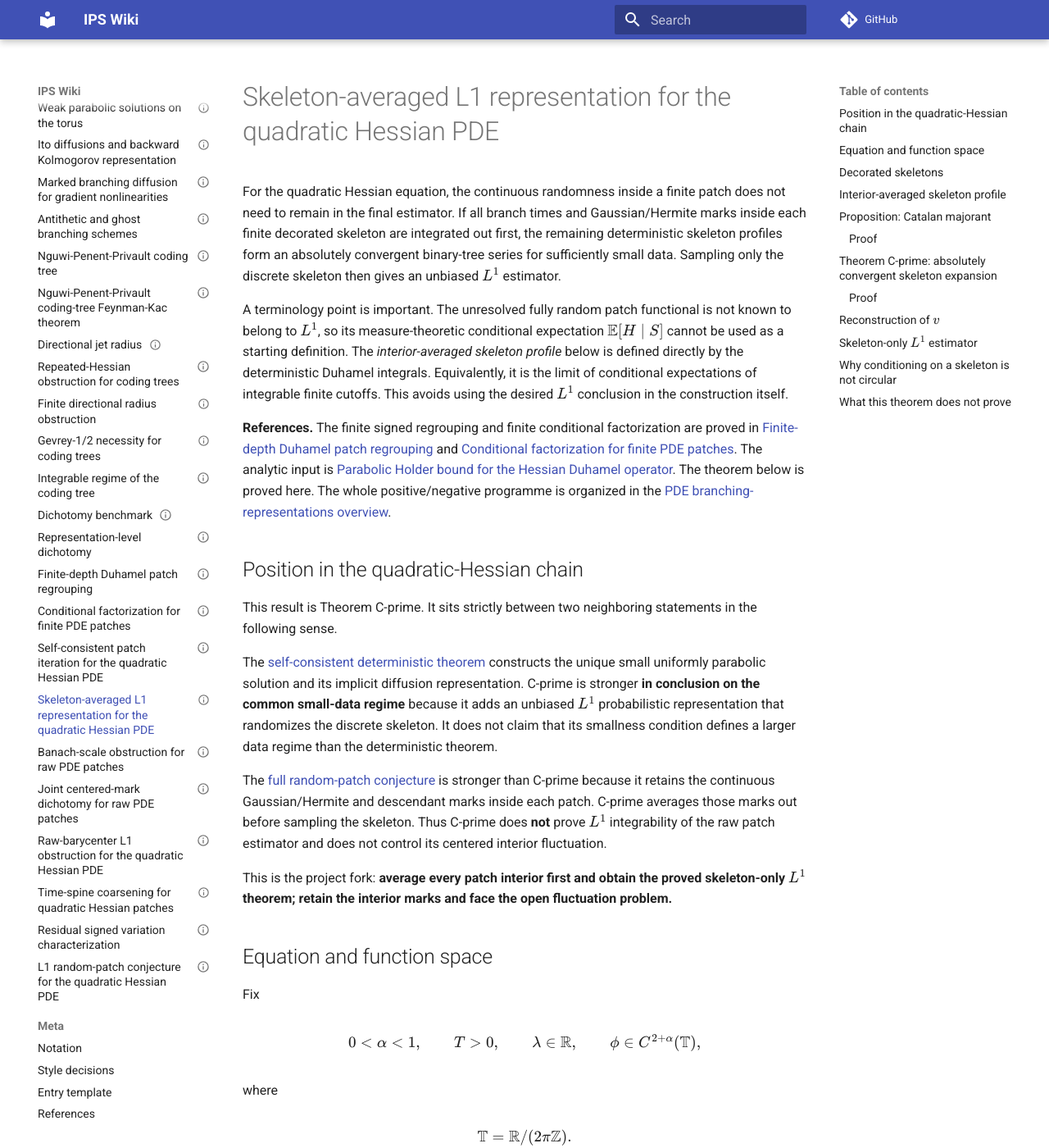
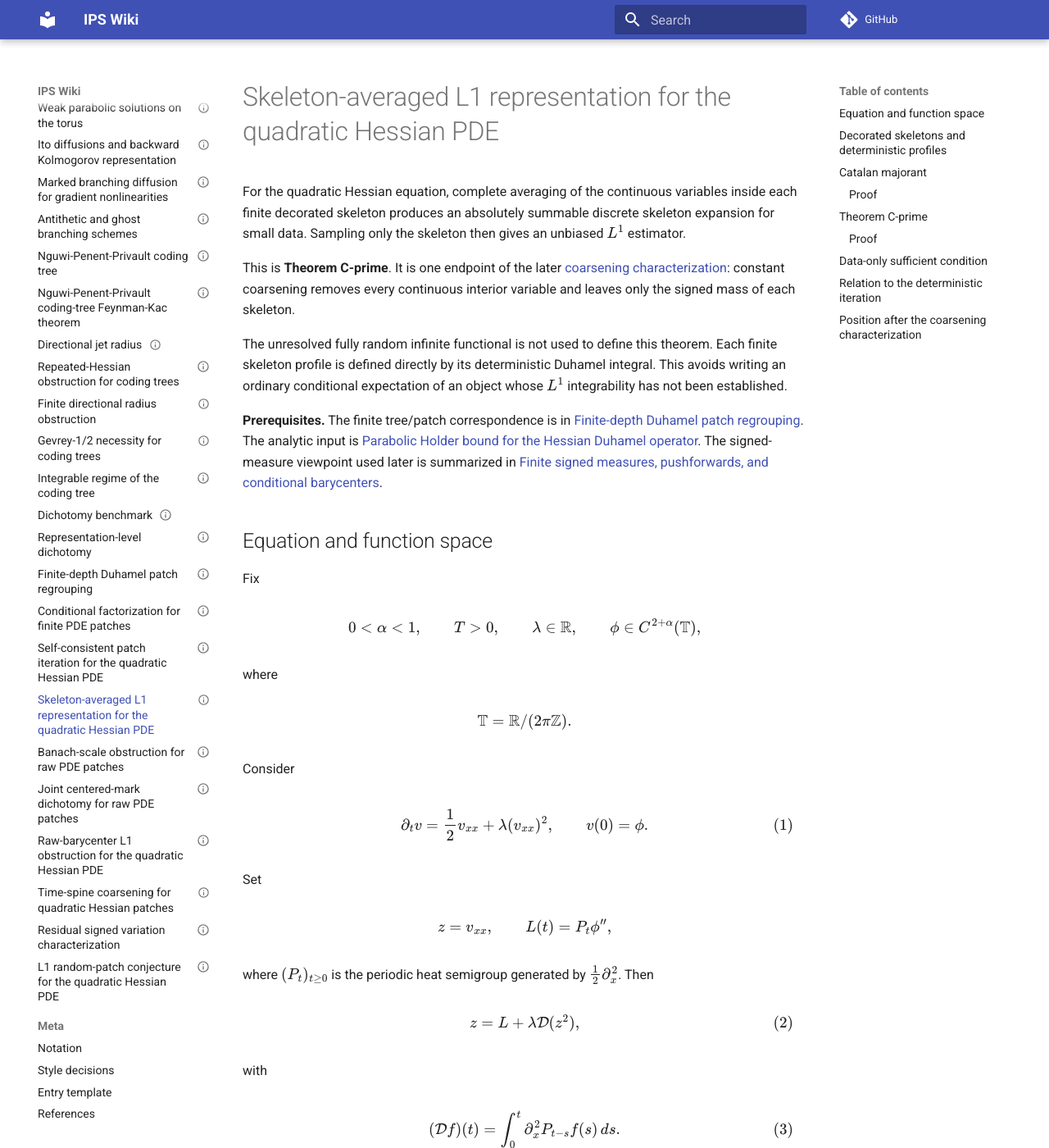
Before and after one commit to maciejgluchowski86-beep/ips-wiki, an MkDocs documentation site: the page built from docs/entries/skeleton-averaged-l1-representation-for-quadratic-hessian-pde.md, in a window 1280 px wide and 1400 px high. Shown: the whole window at 82% size. Built offline with MkDocs 1.6.1 and Material for MkDocs 9.7.7, drawn with Linux system fonts in a browser that asks for light colours; comment, search, counter and statistics services are not loaded; some of the changed text lies outside the part shown.

Commit message:
Bring C-prime entry in line with final theorem chain

```diff
--- a/docs/entries/skeleton-averaged-l1-representation-for-quadratic-hessian-pde.md
+++ b/docs/entries/skeleton-averaged-l1-representation-for-quadratic-hessian-pde.md
@@ -12,21 +12,13 @@ tags:
 
 # Skeleton-averaged L1 representation for the quadratic Hessian PDE
 
-For the quadratic Hessian equation, the continuous randomness inside a finite patch does not need to remain in the final estimator. If all branch times and Gaussian/Hermite marks inside each finite decorated skeleton are integrated out first, the remaining deterministic skeleton profiles form an absolutely convergent binary-tree series for sufficiently small data. Sampling only the discrete skeleton then gives an unbiased \(L^1\) estimator.
+For the quadratic Hessian equation, complete averaging of the continuous variables inside each finite decorated skeleton produces an absolutely summable discrete skeleton expansion for small data. Sampling only the skeleton then gives an unbiased \(L^1\) estimator.
 
-A terminology point is important. The unresolved fully random patch functional is not known to belong to \(L^1\), so its measure-theoretic conditional expectation \(\mathbb E[H\mid S]\) cannot be used as a starting definition. The *interior-averaged skeleton profile* below is defined directly by the deterministic Duhamel integrals. Equivalently, it is the limit of conditional expectations of integrable finite cutoffs. This avoids using the desired \(L^1\) conclusion in the construction itself.
+This is **Theorem C-prime**. It is one endpoint of the later [coarsening characterization](residual-signed-variation-characterization-for-coarsened-patches.md): constant coarsening removes every continuous interior variable and leaves only the signed mass of each skeleton.
 
-**References.** The finite signed regrouping and finite conditional factorization are proved in [Finite-depth Duhamel patch regrouping](finite-depth-duhamel-patch-regrouping.md) and [Conditional factorization for finite PDE patches](conditional-factorization-for-finite-pde-patches.md). The analytic input is [Parabolic Holder bound for the Hessian Duhamel operator](parabolic-holder-bound-for-hessian-duhamel-operator.md). The theorem below is proved here. The whole positive/negative programme is organized in the [PDE branching-representations overview](../pde-branching-representations.md).
+The unresolved fully random infinite functional is not used to define this theorem. Each finite skeleton profile is defined directly by its deterministic Duhamel integral. This avoids writing an ordinary conditional expectation of an object whose \(L^1\) integrability has not been established.
 
-## Position in the quadratic-Hessian chain
-
-This result is Theorem C-prime. It sits strictly between two neighboring statements in the following sense.
-
-The [self-consistent deterministic theorem](self-consistent-patch-iteration-for-quadratic-hessian-pde.md) constructs the unique small uniformly parabolic solution and its implicit diffusion representation. C-prime is stronger **in conclusion on the common small-data regime** because it adds an unbiased \(L^1\) probabilistic representation that randomizes the discrete skeleton. It does not claim that its smallness condition defines a larger data regime than the deterministic theorem.
-
-The [full random-patch conjecture](l1-random-patch-conjecture-for-quadratic-hessian-pde.md) is stronger than C-prime because it retains the continuous Gaussian/Hermite and descendant marks inside each patch. C-prime averages those marks out before sampling the skeleton. Thus C-prime does **not** prove \(L^1\) integrability of the raw patch estimator and does not control its centered interior fluctuation.
-
-This is the project fork: **average every patch interior first and obtain the proved skeleton-only \(L^1\) theorem; retain the interior marks and face the open fluctuation problem.**
+**Prerequisites.** The finite tree/patch correspondence is in [Finite-depth Duhamel patch regrouping](finite-depth-duhamel-patch-regrouping.md). The analytic input is [Parabolic Holder bound for the Hessian Duhamel operator](parabolic-holder-bound-for-hessian-duhamel-operator.md). The signed-measure viewpoint used later is summarized in [Finite signed measures, pushforwards, and conditional barycenters](finite-signed-measures-pushforwards-and-conditional-barycenters.md).
 
 ## Equation and function space
 
@@ -53,32 +45,31 @@ Consider
 $$
 \partial_tv
 =
-\frac12\partial_x^2v
-+\lambda(\partial_x^2v)^2,
+\frac12v_{xx}
++\lambda(v_{xx})^2,
 \qquad
-v(0)=\phi,
+v(0)=\phi.
 \tag{1}
 $$
 
-and set
+Set
 
 $$
-z=v_{xx}.
+z=v_{xx},
+\qquad
+L(t)=P_t\phi'',
 $$
 
-Then the Hessian mild equation is
+where \((P_t)_{t\ge0}\) is the periodic heat semigroup generated by \(\frac12\partial_x^2\). Then
 
 $$
 z
 =
-L
-+\lambda\mathcal D(z^2),
-\qquad
-L(t)=P_t\phi'',
+L+\lambda\mathcal D(z^2),
 \tag{2}
 $$
 
-where \((P_t)_{t\geq0}\) is the periodic heat semigroup generated by \(\frac12\partial_x^2\), and
+with
 
 $$
 (\mathcal Df)(t)
@@ -91,187 +82,129 @@ $$
 Let
 
 $$
-X_{\alpha,T}
-=
-C^{\alpha/2,\alpha}([0,T]\times\mathbb T)
+X=X_{\alpha,T}
+=C^{\alpha/2,\alpha}([0,T]\times\mathbb T)
 $$
 
-with the equivalent norm
+with norm
 
 $$
-\lVert f\rVert_X
+\|f\|_X
 =
-\lVert f\rVert_\infty
-+[f]_{x;\alpha}
-+[f]_{t;\alpha/2}.
-\tag{4}
+\|f\|_\infty
++[f]_{t;\alpha/2}
++[f]_{x;\alpha}.
 $$
 
-By the [Hessian Duhamel estimate](parabolic-holder-bound-for-hessian-duhamel-operator.md),
+By the Hessian Duhamel estimate, there is a finite constant \(C_{\mathcal D}(\alpha,T)\) such that
 
 $$
-\lVert\mathcal D(fg)\rVert_X
-\leq
+\|\mathcal D(fg)\|_X
+\le
 C_{\mathcal D}(\alpha,T)
-\lVert f\rVert_X
-\lVert g\rVert_X.
-\tag{5}
+\|f\|_X\|g\|_X.
+\tag{4}
 $$
 
 Put
 
 $$
-M
+M=\|L\|_X,
+\qquad
+ a=|\lambda|C_{\mathcal D}(\alpha,T)M.
+\tag{5}
+$$
+
+## Decorated skeletons and deterministic profiles
+
+Let \(\mathfrak T\) be the set of finite rooted planar full binary trees. A leaf represents \(L\). If
+
+$$
+\tau=[\tau_1,\tau_2],
+$$
+
+define recursively
+
+$$
+F_\bullet=L,
+\qquad
+F_\tau
 =
-\lVert L\rVert_X,
-\qquad
-a
-=
-|\lambda|C_{\mathcal D}(\alpha,T)M.
+\lambda\mathcal D(F_{\tau_1}F_{\tau_2}).
 \tag{6}
 $$
 
-If \(Z\sim N(0,1)\), set
-
-$$
-m_\alpha=\mathbb E|Z|^\alpha.
-$$
-
-The heat-lift estimate gives the data-only bound
-
-$$
-M
-\leq
-(1+m_\alpha)
-\lVert\phi''\rVert_{C^\alpha}.
-\tag{7}
-$$
-
-## Decorated skeletons
-
-Let \(\mathfrak T\) be the set of finite rooted planar full binary trees. An internal vertex represents one quadratic Hessian Duhamel insertion and a leaf represents the heat lift \(L\).
-
-Equivalently, decompose every tree into maximal left-child chains as in the [finite patch theorem](finite-depth-duhamel-patch-regrouping.md). The resulting patch skeleton together with the integer length of every patch is a *decorated patch skeleton*. This is in bijection with the original binary tree. Continuous branch times, Brownian increments, and Hermite marks are **not** part of the decorated skeleton in this entry; they are the variables that are integrated out first.
+These are the deterministic Duhamel contributions of the finite trees. Equivalently, one may first decompose each tree into maximal left-child patches and integrate every branch time, Brownian increment, and Gaussian/Hermite mark inside the resulting decorated skeleton. The resulting deterministic function is again \(F_\tau\).
 
 Let \(\mathfrak T_n\) be the trees with \(n\) internal vertices. Then
 
 $$
 |\mathfrak T_n|
+=C_n
 =
-C_n
-=
-\frac{1}{n+1}\binom{2n}{n},
-\tag{8}
+\frac1{n+1}\binom{2n}{n}.
+\tag{7}
 $$
 
-where \(C_n\) is the \(n\)-th Catalan number.
-
-## Interior-averaged skeleton profile
-
-Define \(F_\tau\in X_{\alpha,T}\) recursively. For the one-leaf tree \(\bullet\), set
-
-$$
-F_\bullet=L.
-\tag{9}
-$$
-
-If \(\tau=[\tau_1,\tau_2]\) has left and right subtrees \(\tau_1,\tau_2\), set
-
-$$
-F_\tau
-=
-\lambda\mathcal D
-\left(
-F_{\tau_1}F_{\tau_2}
-\right).
-\tag{10}
-$$
-
-For a fixed finite tree, equations (9)--(10) are exactly its deterministic Duhamel contribution. By finite patch regrouping, the same function is obtained if the vertices are first grouped into maximal left-spine patches and all continuous variables inside those patches are integrated before the outer skeleton is considered.
-
-The profile \(F_\tau\) should therefore be understood as the signed interior average attached to the decorated skeleton \(\tau\). No pathwise Holder norm of the raw Gaussian/Hermite estimator appears in its definition.
-
-## Proposition: Catalan majorant
+## Catalan majorant
 
 For every \(\tau\in\mathfrak T_n\),
 
 $$
-\lVert F_\tau\rVert_X
-\leq
-M a^n.
-\tag{11}
-$$
-
-Consequently, if
-
-$$
-4a<1,
-\tag{12}
-$$
-
-then
-
-$$
-\sum_{\tau\in\mathfrak T}
-\lVert F_\tau\rVert_X
-<\infty.
-\tag{13}
-$$
-
-More explicitly,
-
-$$
-\sum_{\tau\in\mathfrak T}
-\lVert F_\tau\rVert_X
-\leq
-M
-\sum_{n=0}^\infty C_n a^n
-=
-M\frac{1-\sqrt{1-4a}}{2a},
-\tag{14}
-$$
-
-with the value \(M\) at \(a=0\).
-
-A sufficient condition expressed only in the data is
-
-$$
-4|\lambda|
-C_{\mathcal D}(\alpha,T)
-(1+m_\alpha)
-\lVert\phi''\rVert_{C^\alpha}
-<1.
-\tag{15}
+\boxed{
+\|F_\tau\|_X
+\le
+Ma^n.
+}
+\tag{8}
 $$
 
 ### Proof
 
-The bound (11) is by induction on the number of internal vertices. It is immediate for the leaf. If \(\tau=[\tau_1,\tau_2]\) and \(\tau_i\) has \(n_i\) internal vertices, then \(n=n_1+n_2+1\), and (5) gives
+The statement is immediate for the leaf. If \(\tau=[\tau_1,\tau_2]\) and \(\tau_i\) has \(n_i\) internal vertices, then \(n=n_1+n_2+1\). Using (4) and the induction hypothesis,
 
 $$
 \begin{aligned}
-\lVert F_\tau\rVert_X
-&\leq
+\|F_\tau\|_X
+&\le
 |\lambda|C_{\mathcal D}
-\lVert F_{\tau_1}\rVert_X
-\lVert F_{\tau_2}\rVert_X\\
-&\leq
+\|F_{\tau_1}\|_X
+\|F_{\tau_2}\|_X\\
+&\le
 |\lambda|C_{\mathcal D}
 M^2a^{n_1+n_2}
-=
-Ma^n.
+=Ma^n.
 \end{aligned}
 $$
 
-Summing over the \(C_n\) trees of size \(n\) gives (14). The Catalan generating series has radius \(1/4\), proving (13) under (12). Equation (15) follows from (7).
-
-## Theorem C-prime: absolutely convergent skeleton expansion
-
-Under the hypotheses above, assume the explicit smallness condition
+Therefore
 
 $$
-4|\lambda|C_{\mathcal D}(\alpha,T)M<1.
-\tag{16}
+\sum_{\tau\in\mathfrak T}\|F_\tau\|_X
+\le
+M\sum_{n\ge0}C_na^n.
+\tag{9}
+$$
+
+The Catalan generating function is
+
+$$
+\sum_{n\ge0}C_na^n
+=
+\frac{1-\sqrt{1-4a}}{2a},
+\qquad 0\le a<\frac14,
+\tag{10}
+$$
+
+with value \(1\) at \(a=0\).
+
+## Theorem C-prime
+
+Fix \(0<\alpha<1\), \(T>0\), \(\lambda\in\mathbb R\), and \(\phi\in C^{2+\alpha}(\mathbb T)\), and define \(X,M,a\) by (5). Assume
+
+$$
+\boxed{4a<1.}
+\tag{11}
 $$
 
 Then
@@ -280,194 +213,195 @@ $$
 z_*
 =
 \sum_{\tau\in\mathfrak T}F_\tau
-\tag{17}
+\tag{12}
 $$
 
-converges absolutely in \(X_{\alpha,T}\). The sum satisfies the Hessian mild equation
+converges absolutely in \(X\) and satisfies
 
 $$
 z_*
 =
 L+\lambda\mathcal D(z_*^2).
-\tag{18}
+\tag{13}
 $$
 
-Moreover, with
+Define
 
 $$
-R(a)
+R_*(a)
 =
 M\frac{1-\sqrt{1-4a}}{2a},
-\tag{19}
+\qquad
+R_*(0)=M.
+\tag{14}
 $$
 
-interpreted as \(M\) when \(a=0\), the function \(z_*\) is the unique solution of (18) in the closed \(X_{\alpha,T}\)-ball of radius \(R(a)\).
+Then \(z_*\) is the unique fixed point of (13) in the closed \(X\)-ball of radius \(R_*(a)\).
+
+If \(\pi\) is any probability mass function on \(\mathfrak T\) with
+
+$$
+\pi(\tau)>0
+\qquad\text{for every }\tau,
+$$
+
+sample \(S\sim\pi\) and set
+
+$$
+\widehat z(t,x)
+=
+\frac{F_S(t,x)}{\pi(S)}.
+\tag{15}
+$$
+
+Then, for every \((t,x)\in[0,T]\times\mathbb T\),
+
+$$
+\widehat z(t,x)\in L^1,
+\qquad
+\mathbb E[\widehat z(t,x)]
+=z_*(t,x).
+\tag{16}
+$$
+
+Finally,
+
+$$
+v_*(t)
+=
+P_t\phi
++\lambda\int_0^t
+P_{t-s}[z_*(s)^2]\,ds
+\tag{17}
+$$
+
+belongs to
+
+$$
+C^{1+\alpha/2,2+\alpha}([0,T]\times\mathbb T),
+$$
+
+satisfies \(v_{*,xx}=z_*\), and is a classical solution of (1).
 
 ### Proof
 
-Absolute convergence gives a well-defined element \(z_*\in X_{\alpha,T}\). The non-leaf trees are in bijection with ordered pairs \((\tau_1,\tau_2)\) of finite trees by removing the root. Since
-
-$$
-\sum_\tau\lVert F_\tau\rVert_X<\infty
-$$
-
-and the bilinear map in (5) is continuous, the corresponding double series is absolutely convergent. Therefore its order may be changed, and
+Absolute convergence follows immediately from (9)--(11). Because the series is absolutely convergent in the Banach space \(X\) and \((f,g)\mapsto\lambda\mathcal D(fg)\) is continuous bilinear, the double series over ordered pairs of subtrees may be rearranged. Removing the root of every non-leaf tree gives
 
 $$
 \begin{aligned}
 z_*-L
 &=
 \sum_{\tau_1,\tau_2}
+\lambda\mathcal D(F_{\tau_1}F_{\tau_2})\\
+&=
 \lambda\mathcal D
-\left(F_{\tau_1}F_{\tau_2}\right)\\
-&=
-\lambda\mathcal D\left[
+\left[
 \left(\sum_{\tau_1}F_{\tau_1}\right)
 \left(\sum_{\tau_2}F_{\tau_2}\right)
 \right]
 =
 \lambda\mathcal D(z_*^2).
 \end{aligned}
-\tag{20}
 $$
 
-This is the point at which absolute convergence is load-bearing: without it, the Cauchy product and exchange of the skeleton sums would not be justified.
-
-For uniqueness, let
+The Catalan identity implies
 
 $$
-\Phi(z)=L+\lambda\mathcal D(z^2).
+R_*(a)
+=
+M+|\lambda|C_{\mathcal D}R_*(a)^2.
 $$
 
-The Catalan identity gives
+Thus the fixed-point map
 
 $$
-R(a)
-=
-M+|\lambda|C_{\mathcal D}R(a)^2,
-\tag{21}
+\Phi(z)=L+\lambda\mathcal D(z^2)
 $$
 
-so \(\Phi\) maps the closed ball of radius \(R(a)\) into itself. If \(\lVert z\rVert_X,\lVert w\rVert_X\leq R(a)\), then
+maps the closed ball of radius \(R_*(a)\) into itself. For \(\|z\|_X,\|w\|_X\le R_*(a)\),
 
 $$
-\lVert\Phi(z)-\Phi(w)\rVert_X
-\leq
-2|\lambda|C_{\mathcal D}R(a)
-\lVert z-w\rVert_X.
-\tag{22}
+\|\Phi(z)-\Phi(w)\|_X
+\le
+2|\lambda|C_{\mathcal D}R_*(a)
+\|z-w\|_X,
 $$
 
-By (6) and (19),
+and
 
 $$
-2|\lambda|C_{\mathcal D}R(a)
+2|\lambda|C_{\mathcal D}R_*(a)
 =
-1-\sqrt{1-4a}
-<1.
-\tag{23}
+1-\sqrt{1-4a}<1.
 $$
 
-Hence \(\Phi\) is a contraction of that ball and the solution there is unique.
+Hence the fixed point is unique in that ball.
 
-## Reconstruction of \(v\)
-
-Define
-
-$$
-v_*(t)
-=
-P_t\phi
-+
-\lambda\int_0^t
-P_{t-s}[z_*(s)^2]\,ds.
-\tag{24}
-$$
-
-Differentiating twice in space and using (18) gives
-
-$$
-v_{*,xx}=z_*.
-\tag{25}
-$$
-
-Since \(z_*^2\in C^{\alpha/2,\alpha}\) and \(\phi\in C^{2+\alpha}\), standard periodic parabolic Schauder regularity gives
-
-$$
-v_*\in C^{1+\alpha/2,2+\alpha}([0,T]\times\mathbb T),
-$$
-
-so \(v_*\) is a classical solution of (1). On every regime where the hypotheses of the self-consistent deterministic theorem also hold, uniqueness identifies \(v_*\) with the solution constructed there.
-
-Thus C-prime strengthens Theorem B at the level of conclusions on their common small-data regime: the same deterministic solution now has an absolutely integrable skeleton-only representation. It does not claim a larger data regime than Theorem B.
-
-## Skeleton-only \(L^1\) estimator
-
-Let \(\pi\) be any probability mass function on the countable set \(\mathfrak T\) such that
-
-$$
-\pi(\tau)>0
-\qquad
-\text{for every }\tau\in\mathfrak T.
-$$
-
-Sample one decorated skeleton \(S\sim\pi\) and define
-
-$$
-\widehat z(t,x)
-=
-\frac{F_S(t,x)}{\pi(S)}.
-\tag{26}
-$$
-
-This estimator randomizes only the discrete skeleton. All continuous branch-time and spatial/Hermite variables inside the skeleton have already been averaged in \(F_S\).
-
-Then, for every \((t,x)\in[0,T]\times\mathbb T\),
+For the estimator,
 
 $$
 \begin{aligned}
 \mathbb E|\widehat z(t,x)|
 &=
-\sum_{\tau\in\mathfrak T}
-|F_\tau(t,x)|\\
-&\leq
-\sum_{\tau\in\mathfrak T}
-\lVert F_\tau\rVert_X
+\sum_{\tau\in\mathfrak T}|F_\tau(t,x)|\\
+&\le
+\sum_{\tau\in\mathfrak T}\|F_\tau\|_X
 <\infty.
 \end{aligned}
-\tag{27}
 $$
 
-Hence \(\widehat z(t,x)\in L^1\). Moreover the expectation is absolutely convergent, so
+The expectation is therefore absolutely convergent and equals the series (12), proving (16). Standard periodic parabolic Schauder regularity applied to (17) yields the final regularity and classical-solution statement.
+
+## Data-only sufficient condition
+
+If \(Z\sim N(0,1)\) and
 
 $$
-\mathbb E[\widehat z(t,x)]
-=
-\sum_{\tau\in\mathfrak T}
-F_\tau(t,x)
-=
-z_*(t,x).
-\tag{28}
+m_\alpha=\mathbb E|Z|^\alpha,
 $$
 
-Thus the estimator is unbiased. The same absolute convergence that proves (27) justifies the interchange in (28); unbiasedness is not inferred merely from a formal compensator cancellation.
-
-The choice of \(\pi\) does not affect \(L^1\) integrability in (27), although it does affect higher moments and Monte Carlo efficiency. The theorem is an existence and representation result; it does not assert that an exact deterministic evaluation of \(F_S\) is computationally cheap.
-
-## Why conditioning on a skeleton is not circular
-
-The theorem does not generate \(S\) by first running the unresolved fully random branching estimator and then condition on the event that its skeleton equals \(S\). Instead, the countable decorated skeleton is sampled *first* from the external proposal \(\pi\), and its deterministic interior-averaged profile is evaluated afterward.
-
-At finite cutoff, one may equivalently introduce continuous proposal variables inside a fixed skeleton and use their reciprocal compensators. The [finite patch factorization](conditional-factorization-for-finite-pde-patches.md) then gives the deterministic Duhamel contribution after those variables are averaged. Letting the cutoff vanish recovers \(F_S\) through the bounded deterministic operator \(\mathcal D\). No assumption that the raw uncut patch functional belongs to \(L^1\) is used.
-
-This skeleton-first formulation is therefore probabilistically legitimate and avoids the circular expression \(\mathbb E[H\mid S]\) when \(H\in L^1\) has not been established.
-
-## What this theorem does not prove
-
-The theorem does **not** show that the original random patch-first functional, with Gaussian/Hermite marks retained inside each patch, belongs to \(L^1\). It does not control the centered raw fluctuation
+then
 
 $$
-H-\text{(interior average at fixed skeleton)},
+M
+\le
+(1+m_\alpha)\|\phi''\|_{C^\alpha}.
 $$
 
-and it gives no general variance bound for a raw or skeleton-only estimator. Those are exactly the distinctions separating C-prime from the full random-patch conjecture.
+Therefore a sufficient condition for (11) is
+
+$$
+4|\lambda|C_{\mathcal D}(\alpha,T)
+(1+m_\alpha)
+\|\phi''\|_{C^\alpha}
+<1.
+$$
+
+## Relation to the deterministic iteration
+
+The [self-consistent deterministic theorem](self-consistent-patch-iteration-for-quadratic-hessian-pde.md) has a different smallness hypothesis and a different uniqueness class. The two constructions can be identified only when all of the following hold:
+
+1. the C-prime condition (11);
+2. the deterministic smallness condition
+   $$
+   |\lambda|C_{\mathrm{Sch}}(\alpha,T)
+   \|\phi\|_{C^{2+\alpha}}
+   \le\frac18;
+   $$
+3. the C-prime profile itself satisfies
+   $$
+   |\lambda z_*|\le\frac18
+   \quad\text{on }[0,T]\times\mathbb T.
+   $$
+
+Under these three assumptions, both constructions give classical solutions in the deterministic theorem's uniqueness class, so they coincide. Without the third assumption, the deterministic uniqueness theorem alone does not identify the C-prime solution.
+
+## Position after the coarsening characterization
+
+C-prime is the **constant-coarsening endpoint**. For a fixed skeleton \(\tau\), the intrinsic raw signed measure \(\mu_\tau^{t,x}\) has total mass \(F_\tau(t,x)\). Collapsing the entire raw mark space to one point gives a pushforward signed measure with total variation
+
+$$
+|F_\tau(t,x)|.
+$$
+
+The [residual signed variation characterization](residual-signed-variation-characterization-for-coarsened-patches.md) proves that this is the smallest possible total variation for any deterministic coarsening of that fixed skeleton measure. It also shows that complete averaging is **not necessary** for \(L^1\): the structured [time-spine coarsening](time-spine-coarsening-for-quadratic-hessian-patches.md) is integrable on a stronger small-data regime, and at each fixed target sparse nonconstant coarsenings exist throughout the full C-prime regime.
```
